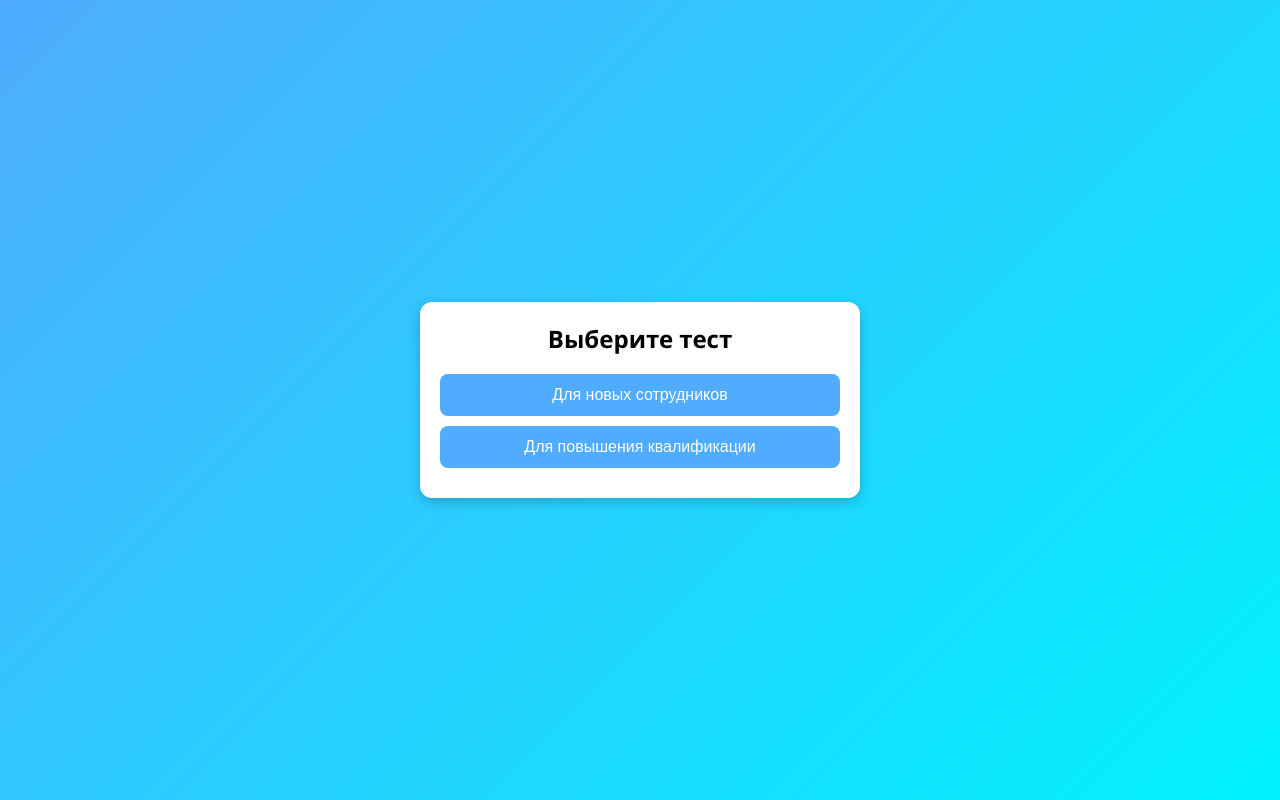
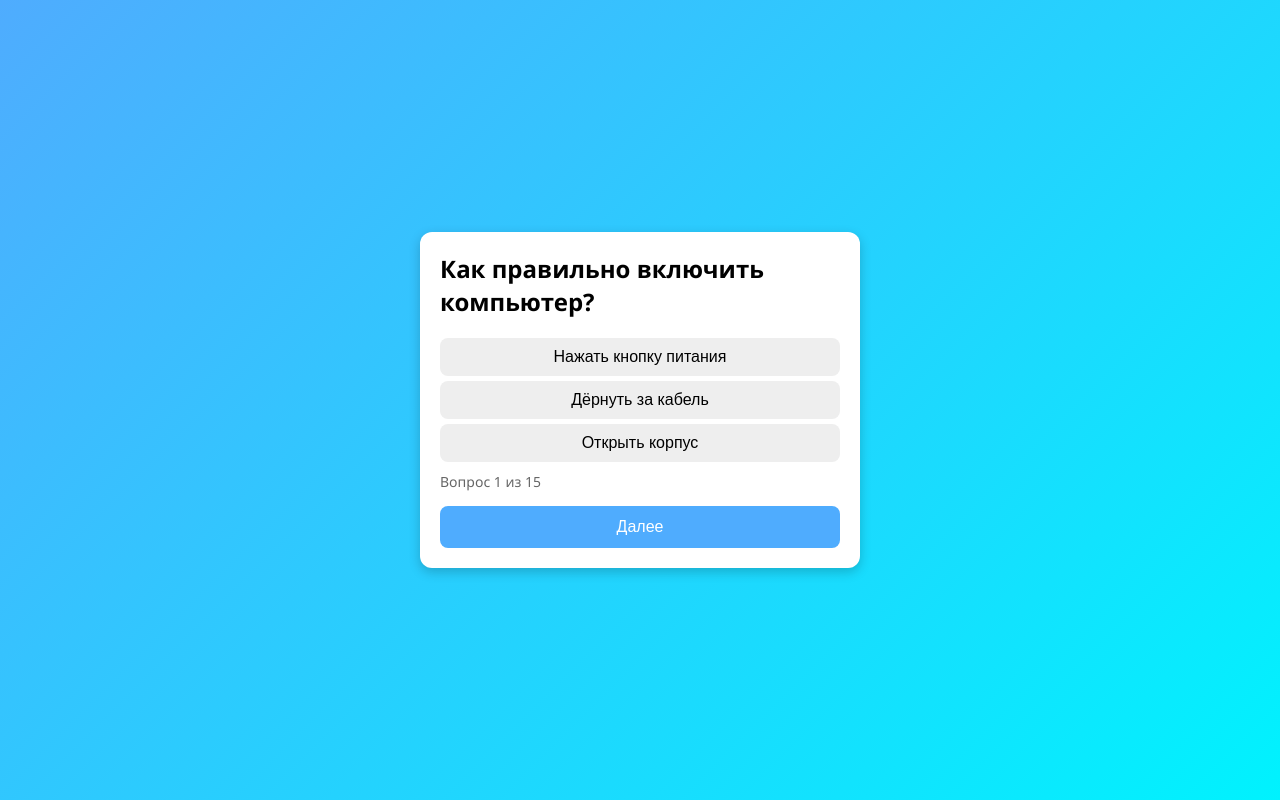
Before and after one commit to matveyyy616/tg-miniapp, a plain HTML site: page index.html in a window 1280 px wide. Drawn offline with Linux system fonts and the light colour scheme.

Commit message:
Update index.html

```diff
--- a/index.html
+++ b/index.html
@@ -1,89 +1,102 @@
 <!DOCTYPE html>
 <html lang="ru">
 <head>
-<meta charset="UTF-8">
-<meta name="viewport" content="width=device-width, initial-scale=1.0">
-<title>Тесты компьютерного клуба</title>
+<meta charset="UTF-8" />
+<meta name="viewport" content="width=device-width, initial-scale=1.0" />
+<title>Тест для новых сотрудников</title>
 <style>
   body {
     font-family: 'Segoe UI', sans-serif;
     background: linear-gradient(135deg, #4facfe, #00f2fe);
-    margin: 0; padding: 0;
-    display: flex; align-items: center; justify-content: center;
+    margin: 0;
+    padding: 0;
+    display: flex;
+    align-items: center;
+    justify-content: center;
     height: 100vh;
   }
   .card {
-    background: white; padding: 20px; border-radius: 12px;
+    background: white;
+    padding: 20px;
+    border-radius: 12px;
     box-shadow: 0 4px 12px rgba(0,0,0,0.2);
-    max-width: 400px; width: 100%;
-    text-align: center;
+    max-width: 400px;
+    width: 100%;
   }
   h2 { margin-top: 0; }
-  .btn {
-    display: block; width: 100%; margin: 10px 0; padding: 12px;
-    border: none; border-radius: 8px; font-size: 16px;
-    cursor: pointer; background: #4facfe; color: white;
+  .answers button {
+    display: block;
+    width: 100%;
+    margin: 5px 0;
+    padding: 10px;
+    border: none;
+    border-radius: 8px;
+    background: #eee;
+    cursor: pointer;
+    font-size: 16px;
   }
-  .answers button {
-    display: block; width: 100%; margin: 5px 0; padding: 10px;
-    border: none; border-radius: 8px; background: #eee; cursor: pointer;
+  .answers button.selected {
+    background: #4facfe;
+    color: white;
   }
-  .answers button.selected { background: #4facfe; color: white; }
-  .progress { margin-top: 10px; font-size: 14px; color: #666; }
+  .progress {
+    margin-top: 10px;
+    font-size: 14px;
+    color: #666;
+  }
+  #nextBtn {
+    margin-top: 15px;
+    width: 100%;
+    padding: 12px;
+    background: #4facfe;
+    color: white;
+    border: none;
+    border-radius: 8px;
+    font-size: 16px;
+    cursor: pointer;
+  }
 </style>
 </head>
 <body>
 
-<div class="card" id="startScreen">
-  <h2>Выберите тест</h2>
-  <button class="btn" onclick="startTest('new')">Для новых сотрудников</button>
-  <button class="btn" onclick="startTest('adv')">Для повышения квалификации</button>
-</div>
-
-<div class="card" id="quizScreen" style="display:none;">
+<div class="card">
   <h2 id="question"></h2>
   <div class="answers" id="answers"></div>
   <div class="progress" id="progress"></div>
-  <button class="btn" id="nextBtn">Далее</button>
+  <button id="nextBtn">Далее</button>
 </div>
 
 <script src="https://telegram.org/js/telegram-web-app.js"></script>
 <script>
-const tests = {
-  new: [
-    { q: 'Как правильно включить компьютер?', options: ['Нажать кнопку питания', 'Дёрнуть за кабель', 'Открыть корпус'], correct: 0 },
-    { q: 'Что делать, если клиент жалуется на медленный интернет?', options: ['Проверить соединение', 'Игнорировать', 'Выключить свет'], correct: 0 },
-    // ... остальные вопросы для новых
-  ],
-  adv: [
-    { q: 'Что такое G-Sync?', options: ['Технология синхронизации кадров', 'Видеокарта', 'Монитор'], correct: 0 },
-    { q: 'Какой тип SSD быстрее?', options: ['NVMe', 'SATA', 'HDD'], correct: 0 },
-    // ... остальные вопросы для повышения
-  ]
-};
+const questions = [
+  { q: 'Как правильно включить компьютер?', options: ['Нажать кнопку питания', 'Дёрнуть за кабель', 'Открыть корпус'], correct: 0 },
+  { q: 'Что делать, если клиент жалуется на медленный интернет?', options: ['Проверить соединение', 'Игнорировать', 'Выключить свет'], correct: 0 },
+  { q: 'Как проверить, подключена ли мышь и клавиатура?', options: ['Проверить кабели', 'Потрясти стол', 'Перезагрузить роутер'], correct: 0 },
+  { q: 'Что нужно сделать перед началом смены?', options: ['Проверить оборудование', 'Сразу уйти домой', 'Включить музыку'], correct: 0 },
+  { q: 'Как подключить наушники с микрофоном?', options: ['В нужные разъёмы', 'В USB-порт мыши', 'В розетку'], correct: 0 },
+  { q: 'Что делать, если игра не запускается?', options: ['Перезапустить компьютер', 'Удалить Windows', 'Игнорировать'], correct: 0 },
+  { q: 'Как проверить баланс клиента?', options: ['Зайти в аккаунт', 'Спросить у соседа', 'Открыть калькулятор'], correct: 0 },
+  { q: 'Что делать, если пролили напиток на клавиатуру?', options: ['Отключить питание', 'Продолжить играть', 'Поставить сушиться на батарею'], correct: 0 },
+  { q: 'Как завершить работу компьютера?', options: ['Выбрать "Завершение работы"', 'Выдернуть кабель', 'Нажать Reset'], correct: 0 },
+  { q: 'Что делать, если монитор не показывает изображение?', options: ['Проверить кабель', 'Поменять обои', 'Выключить свет'], correct: 0 },
+  { q: 'Как вежливо попросить клиента освободить место?', options: ['Попросить вежливо', 'Крикнуть', 'Выключить компьютер'], correct: 0 },
+  { q: 'Что делать, если клиент забыл выйти из аккаунта?', options: ['Выйти из аккаунта', 'Сменить пароль', 'Удалить игру'], correct: 0 },
+  { q: 'Как проверить, работает ли гарнитура?', options: ['Проверить звук', 'Потрясти её', 'Постучать'], correct: 0 },
+  { q: 'Что делать, если клиент жалуется на шум?', options: ['Сделать замечание', 'Игнорировать', 'Включить музыку громче'], correct: 0 },
+  { q: 'Как действовать при конфликте между клиентами?', options: ['Разнять конфликт', 'Снимать на телефон', 'Уйти'], correct: 0 }
+];
 
-let currentTest = [];
 let current = 0;
 let score = 0;
 let selected = null;
 
-const startScreen = document.getElementById('startScreen');
-const quizScreen = document.getElementById('quizScreen');
 const qEl = document.getElementById('question');
 const aEl = document.getElementById('answers');
 const pEl = document.getElementById('progress');
 const nextBtn = document.getElementById('nextBtn');
 
-function startTest(type) {
-  currentTest = tests[type];
-  current = 0; score = 0; selected = null;
-  startScreen.style.display = 'none';
-  quizScreen.style.display = 'block';
-  loadQuestion();
-}
-
 function loadQuestion() {
-  const q = currentTest[current];
+  const q = questions[current];
   qEl.textContent = q.q;
   aEl.innerHTML = '';
   q.options.forEach((opt, i) => {
@@ -96,20 +109,22 @@ function loadQuestion() {
     };
     aEl.appendChild(btn);
   });
-  pEl.textContent = `Вопрос ${current+1} из ${currentTest.length}`;
+  pEl.textContent = `Вопрос ${current+1} из ${questions.length}`;
 }
 
 nextBtn.onclick = () => {
   if (selected === null) return alert('Выберите ответ!');
-  if (selected === currentTest[current].correct) score++;
+  if (selected === questions[current].correct) score++;
   selected = null;
   current++;
-  if (current < currentTest.length) {
+  if (current < questions.length) {
     loadQuestion();
   } else {
-    Telegram.WebApp.sendData(JSON.stringify({ score, total: currentTest.length }));
+    Telegram.WebApp.sendData(JSON.stringify({ testType: 'new_user', score, total: questions.length }));
   }
 };
+
+loadQuestion();
 </script>
 
 </body>
```
